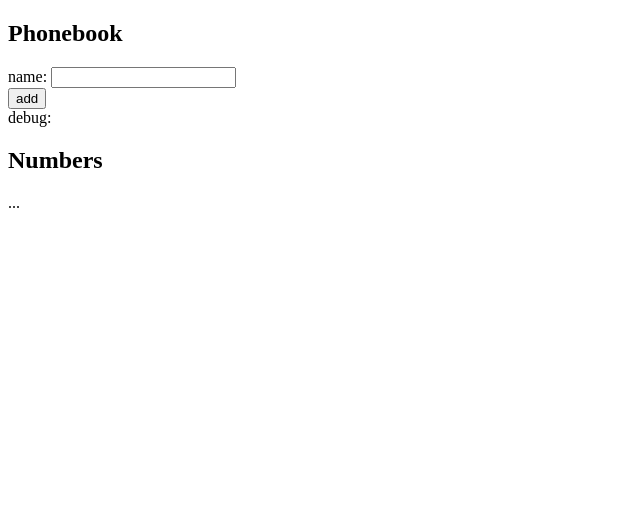
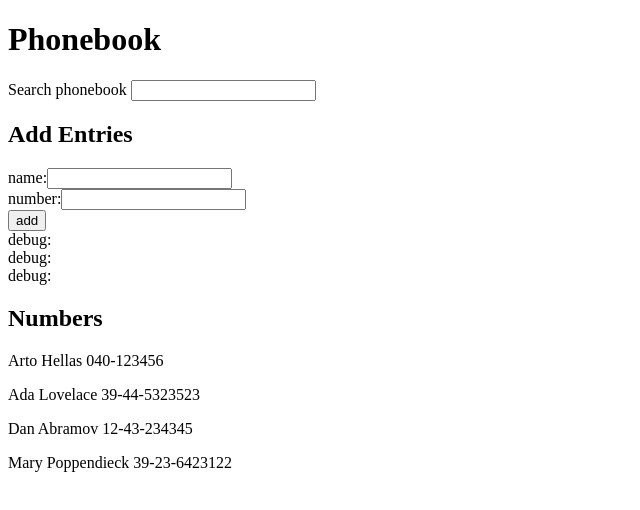
Before and after one commit to MismoMate/FullStackMooc, a React (Vite) app in the folder part2/phonebook/: page / in a window 1280 px wide. Shown: the top 510 px of the page, without its empty margins (0-640 px from the left). Built offline with nearby package versions, Linux system fonts and the light colour scheme.

Commit message:
Add input fields for name and number

```diff
--- a/part2/phonebook/src/App.jsx
+++ b/part2/phonebook/src/App.jsx
@@ -2,26 +2,80 @@ import { useState } from 'react'
 
 const App = () => {
   const [persons, setPersons] = useState([
-    { name: 'Arto Hellas' }
+    { name: 'Arto Hellas', number: '040-123456', id: 1 },
+    { name: 'Ada Lovelace', number: '39-44-5323523', id: 2 },
+    { name: 'Dan Abramov', number: '12-43-234345', id: 3 },
+    { name: 'Mary Poppendieck', number: '39-23-6423122', id: 4 }
   ])
   const [newName, setNewName] = useState('')
+  const [newNumber, setNewNumber] = useState('')
+  const [searchField, setNewSearchValue] = useState('')
+
+  const handleNameChange = (event) => setNewName(event.target.value)
+
+  const handleNumberChange = (event) => setNewNumber(event.target.value)
+
+  const addPerson = (event) => {
+    event.preventDefault()
+    const duplicate = persons.some(person => person.name.toLowerCase() === newName.toLowerCase())
+    if (!duplicate) {
+      setPersons(persons.concat({name: newName, number: newNumber}))
+      setNewName('')
+      setNewNumber('')
+    } else {
+      alert(`${newName} is already added to phonebook`)
+    }
+  }
+
+  const searchPhonebook = (event) => {
+    setNewSearchValue(event.target.value)
+    // add functionality that matches
+  }
 
   return (
     <div>
-      <h2>Phonebook</h2>
-      <form>
+      <h1>Phonebook</h1>
+      <p>Search phonebook <input value={searchField} onChange={searchPhonebook} /></p>
+      <h2>Add Entries</h2>
+      <form onSubmit={addPerson} >
         <div>
-          name: <input />
+          name:
+          <input
+            value={newName}
+            onChange={handleNameChange}
+          />
+        </div>
+        <div>
+          number:
+          <input
+            value={newNumber}
+            onChange={handleNumberChange}
+          />
         </div>
         <div>
           <button type="submit">add</button>
         </div>
       </form>
       <div>debug: {newName}</div>
+      <div>debug: {newNumber}</div>
+      <div>debug: {searchField}</div>
       <h2>Numbers</h2>
-      ...
+      <div>
+        {
+          persons.map(
+            person =>
+              <Entry key={person.id} name={person.name} number={person.number} />
+          )
+        }
+      </div>
     </div>
   )
 }
 
+const Entry = ({name, number}) => {
+  return (
+    <p>{name} {number}</p>
+  )
+}
+
 export default App
```
